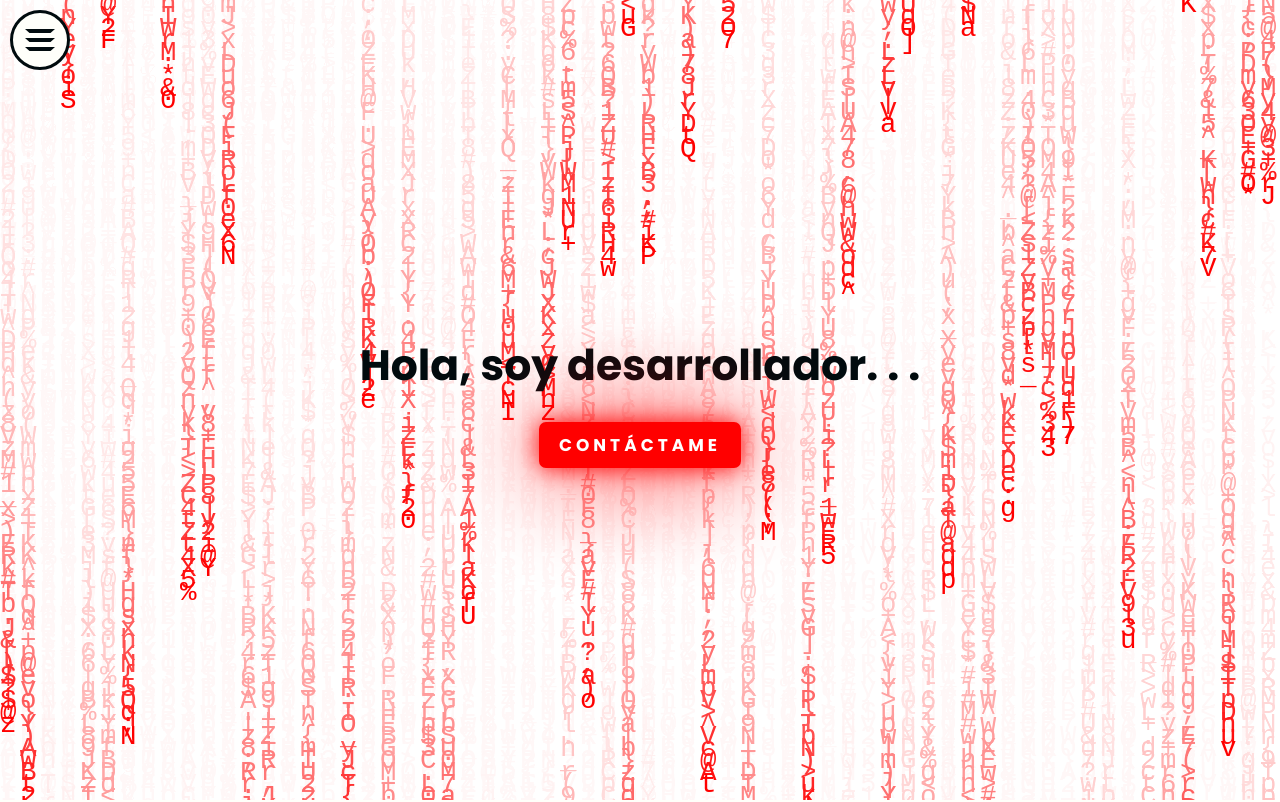
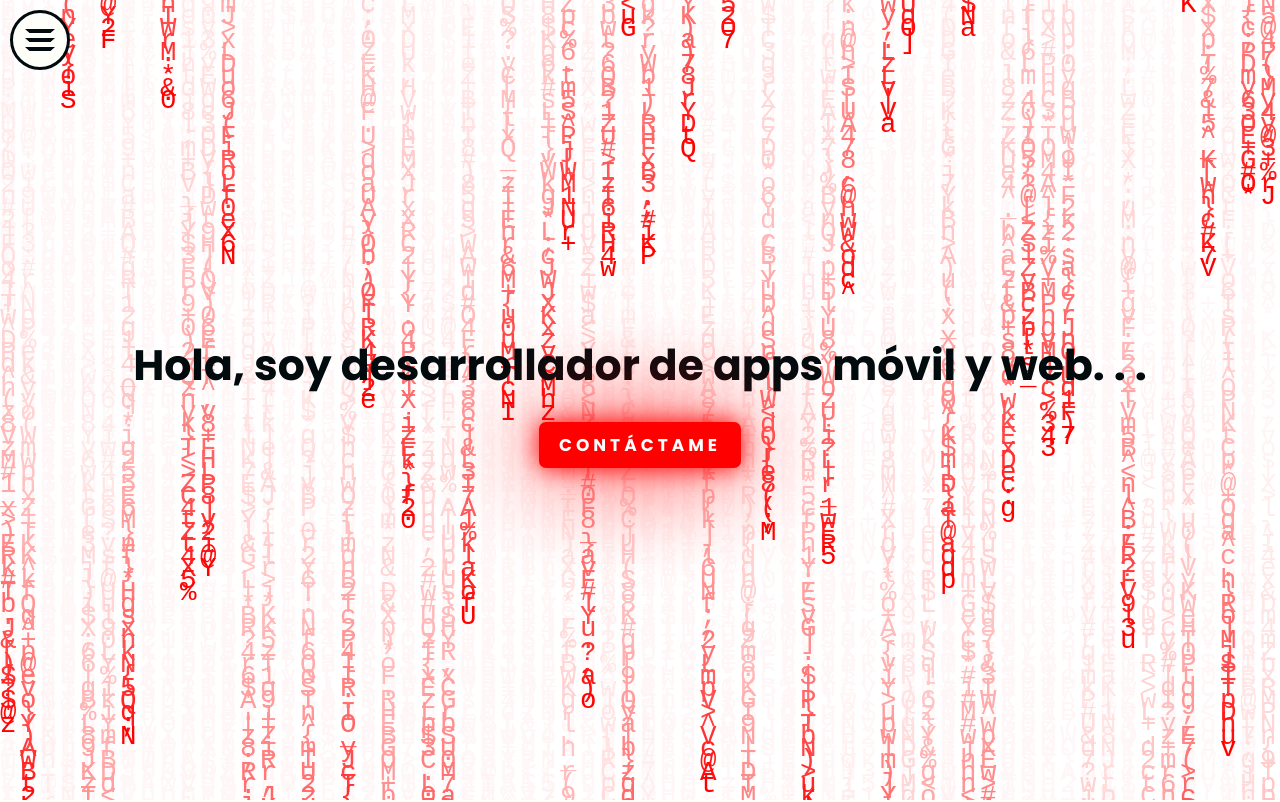
Before and after one commit to Armando2423/TMIR, a React (Vite) app: page / in a window 1280 px wide. Shown: the top 802 px of the page. Built offline with nearby package versions, Linux system fonts and the light colour scheme.

Commit message:
update text CV

```diff
--- a/src/configuration/languages/GlobalLanguages.jsx
+++ b/src/configuration/languages/GlobalLanguages.jsx
@@ -22,7 +22,7 @@ const translations = {
         },
         /* COMPONENT HOME */
         home: {
-            title: 'Hola, soy desarrollador. . .',
+            title: 'Hola, soy desarrollador de apps móvil y web. . .',
             btn: 'Contáctame',
         },
         /* COMPONENT ABOUT ME */
@@ -155,7 +155,7 @@ const translations = {
             element_6: 'View Resume',
         },
         home: {
-            title: 'Hi, I’m a developer. . .',
+            title: 'Hi, I am a mobile and web app developer...',
             btn: 'Get in Touch',
         },
         about_me: {
@@ -285,7 +285,7 @@ const translations = {
 
         },
         home: {
-            title: '你好，我是一名开发者. . .',
+            title: '你好，我是一名移动端和网页应用开发者...',
             btn: '联系我',
         },
         about_me: {
```
